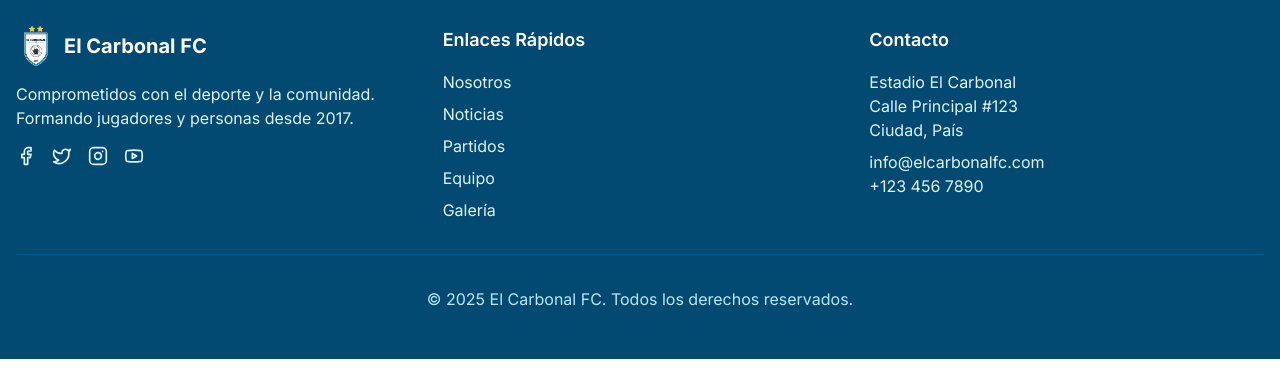
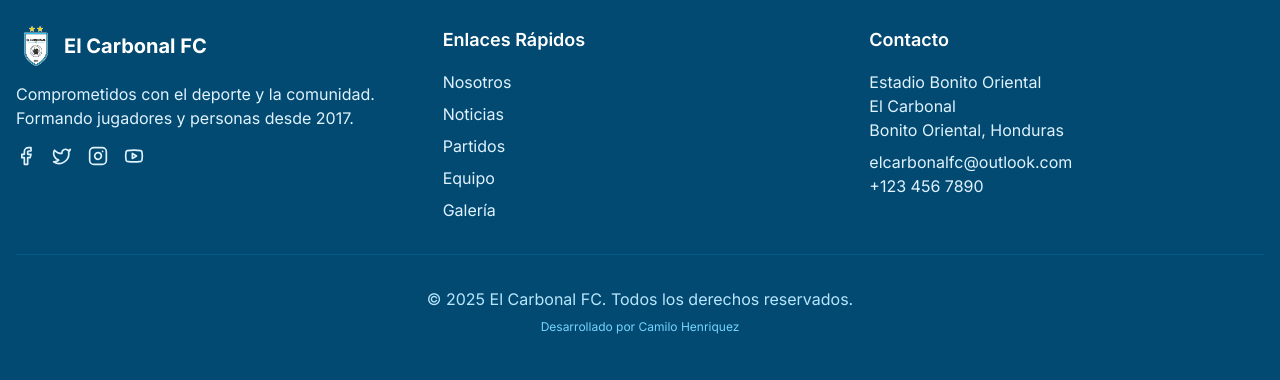
Before and after one commit to hnkatze/carbonal, a Next.js app: page / in a window 1280 px wide. Shown: the part 2807-3187 px from the top of the page. Before the commit the page ends 3166 px from the top, so only its background shows below. Built offline with nearby package versions, Linux system fonts and the light colour scheme; no server answers; the database is empty.

Commit message:
fix(footer): update contact information and developer attribution

```diff
--- a/src/components/footer.tsx
+++ b/src/components/footer.tsx
@@ -76,10 +76,10 @@ export default function Footer() {
           <div>
             <h3 className="text-lg font-semibold mb-4">Contacto</h3>
             <address className="not-italic text-sky-100">
-              <p>Estadio El Carbonal</p>
-              <p>Calle Principal #123</p>
-              <p>Ciudad, País</p>
-              <p className="mt-2">info@elcarbonalfc.com</p>
+              <p>Estadio Bonito Oriental</p>
+              <p>El Carbonal</p>
+              <p>Bonito Oriental, Honduras</p>
+              <p className="mt-2">elcarbonalfc@outlook.com</p>
               <p>+123 456 7890</p>
             </address>
           </div>
@@ -87,6 +87,17 @@ export default function Footer() {
 
         <div className="border-t border-sky-800 mt-8 pt-8 text-center text-sky-200">
           <p>&copy; {new Date().getFullYear()} El Carbonal FC. Todos los derechos reservados.</p>
+          <p className="text-xs mt-2 text-sky-300">
+            Desarrollado por{" "}
+            <Link
+              href="https://www.linkedin.com/in/hnkatze"
+              target="_blank"
+              rel="noopener noreferrer"
+              className="hover:text-white transition-colors underline-offset-2 hover:underline"
+            >
+              Camilo Henriquez
+            </Link>
+          </p>
         </div>
       </div>
     </footer>
--- a/src/components/match-card.tsx
+++ b/src/components/match-card.tsx
@@ -32,7 +32,6 @@ export default function MatchCard({
   tournament,
   date,
   time,
-  description,
   timeRemaining,
   venue,
   type,
```
